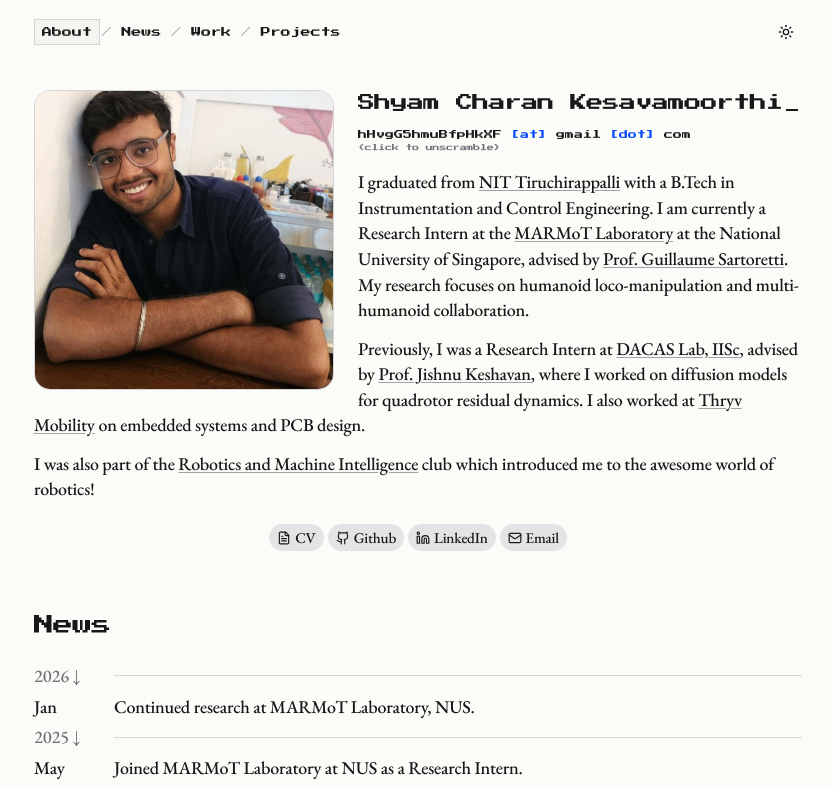
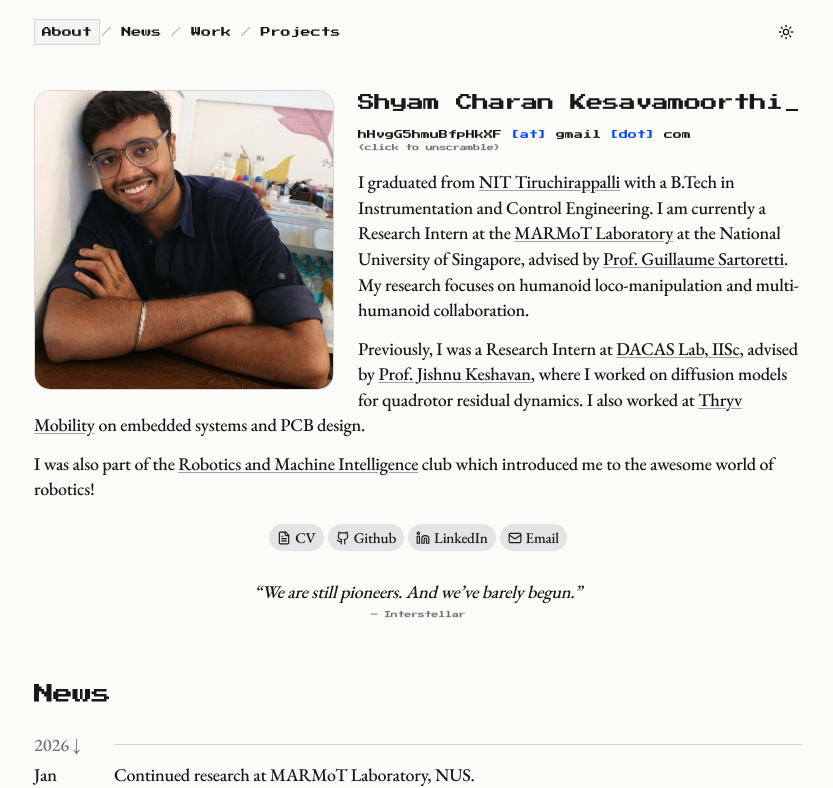
Before and after one commit to InclinedTaco/InclinedTaco.github.io, a Next.js app: page / in a window 1280 px wide. Shown: the top 788 px of the page, without its empty margins (222-1055 px from the left). Built offline with nearby package versions, Linux system fonts and the light colour scheme.

Commit message:
Restore Interstellar quote and update design credit

```diff
--- a/app/globals.css
+++ b/app/globals.css
@@ -221,7 +221,7 @@ button:focus-visible {
 
 .link-pills {
   display: flex;
-  margin: 22px 0 54px;
+  margin: 22px 0 28px;
   flex-wrap: wrap;
   justify-content: center;
   gap: 4px;
@@ -256,6 +256,27 @@ button:focus-visible {
 .link-pills svg {
   width: 14px;
   height: 14px;
+}
+
+.interstellar-quote {
+  margin: 0;
+  color: var(--muted);
+  text-align: center;
+}
+
+.interstellar-quote p {
+  margin: 0;
+  color: var(--ink);
+  font-size: 18px;
+  font-style: italic;
+}
+
+.interstellar-quote cite {
+  display: block;
+  margin-top: 5px;
+  font-family: var(--pixel);
+  font-size: 7px;
+  font-style: normal;
 }
 
 .academic-section {
--- a/app/page.tsx
+++ b/app/page.tsx
@@ -240,6 +240,15 @@ export default function Home() {
           </SocialLink>
         </motion.div>
 
+        <motion.blockquote
+          className="interstellar-quote"
+          variants={reveal}
+          transition={{ duration: 0.35 }}
+        >
+          <p>“We are still pioneers. And we’ve barely begun.”</p>
+          <cite>— Interstellar</cite>
+        </motion.blockquote>
+
         <motion.section
           id="news"
           className="academic-section"
@@ -329,7 +338,7 @@ export default function Home() {
 
         <footer>
           <a href="https://suddhu.github.io/" target="_blank" rel="noreferrer">
-            Design based on Sudharshan Suresh
+            Site design respectfully poached from Sudharshan Suresh
           </a>
           <span>© {new Date().getFullYear()} Shyam Charan Kesavamoorthi</span>
         </footer>
```
